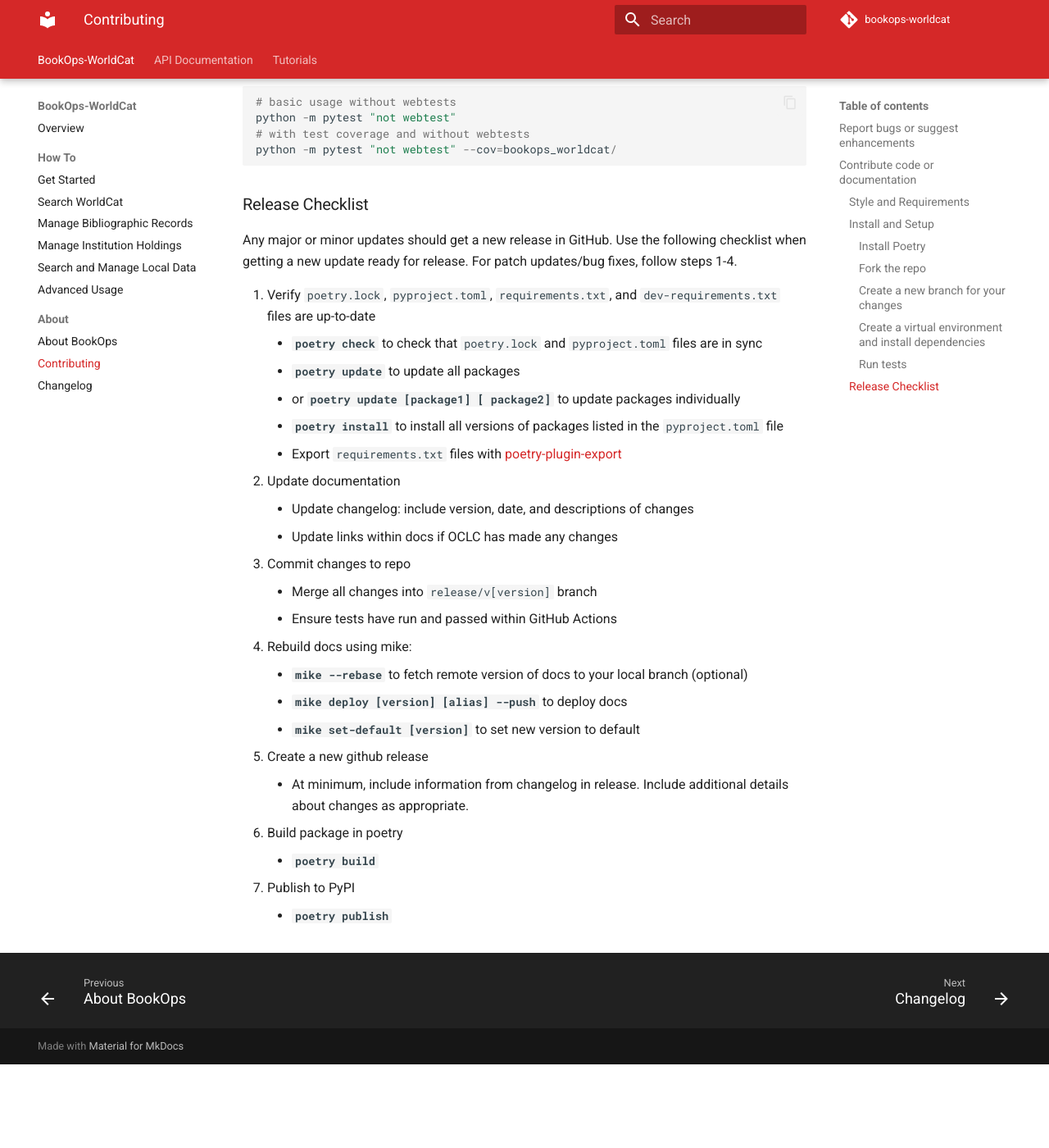
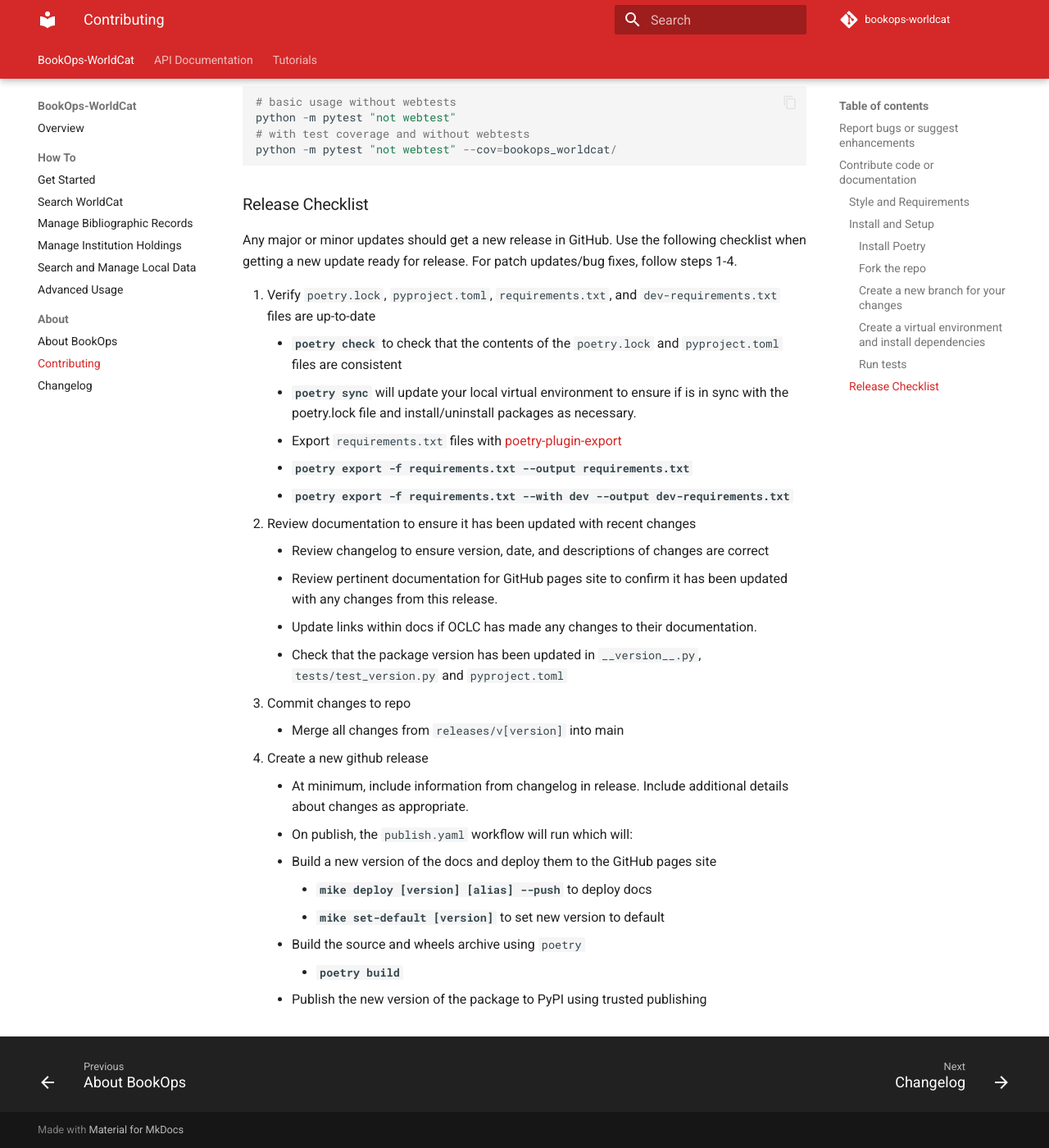
Before and after one commit to BookOps-CAT/bookops-worldcat, an MkDocs documentation site: the page built from docs/contributing.md, in a window 1280 px wide and 1400 px high, scrolled down 1859 px. Shown: the whole window at 82% size. Built offline with MkDocs 1.6.1 and Material for MkDocs 9.7.7, drawn with Linux system fonts in a browser that asks for light colours; comment, search, counter and statistics services are not loaded; the version menu is left out; before the commit the page ends 3157 px from its top, so only the background shows below that; some of the changed text lies outside the part shown.

Commit message:
updated python version and release checklist in contributing.md

```diff
--- a/docs/contributing.md
+++ b/docs/contributing.md
@@ -91,24 +91,24 @@
 Any major or minor updates should get a new release in GitHub. Use the following checklist when getting a new update ready for release. For patch updates/bug fixes, follow steps 1-4.
 
 1. Verify `poetry.lock`, `pyproject.toml`, `requirements.txt`, and `dev-requirements.txt` files are up-to-date
-     * **`poetry check`** to check that `poetry.lock` and `pyproject.toml` files are in sync
-     * **`poetry update`** to update all packages
-     * or **`poetry update [package1] [ package2]`** to update packages individually
-     * **`poetry install`** to install all versions of packages listed in the `pyproject.toml` file
+     * **`poetry check`** to check that the contents of the `poetry.lock` and `pyproject.toml` files are consistent
+     * **`poetry sync`** will update your local virtual environment to ensure if is in sync with the poetry.lock file and install/uninstall packages as necessary.
      * Export `requirements.txt` files with [poetry-plugin-export](https://github.com/python-poetry/poetry-plugin-export)
-2. Update documentation
-    * Update changelog: include version, date, and descriptions of changes
-    * Update links within docs if OCLC has made any changes
+       * **`poetry export -f requirements.txt --output requirements.txt`**
+       * **`poetry export -f requirements.txt --with dev --output dev-requirements.txt`**
+2. Review documentation to ensure it has been updated with recent changes
+    * Review changelog to ensure version, date, and descriptions of changes are correct
+    * Review pertinent documentation for GitHub pages site to confirm it has been updated with any changes from this release.
+    * Update links within docs if OCLC has made any changes to their documentation.
+    * Check that the package version has been updated in `__version__.py`, `tests/test_version.py` and `pyproject.toml`
 3. Commit changes to repo
-    * Merge all changes into `release/v[version]` branch
-    * Ensure tests have run and passed within GitHub Actions
-4. Rebuild docs using mike:
-    * **`mike --rebase`** to fetch remote version of docs to your local branch (optional)
-    * **`mike deploy [version] [alias] --push`** to deploy docs
-    * **`mike set-default [version]`** to set new version to default
-5. Create a new github release
+    * Merge all changes from `releases/v[version]` into main
+4. Create a new github release
     * At minimum, include information from changelog in release. Include additional details about changes as appropriate.
-6. Build package in poetry
-    * **`poetry build`**
-7. Publish to PyPI
-    * **`poetry publish`**
+    * On publish, the `publish.yaml` workflow will run which will:
+      * Build a new version of the docs and deploy them to the GitHub pages site
+        * **`mike deploy [version] [alias] --push`** to deploy docs
+        * **`mike set-default [version]`** to set new version to default
+      * Build the source and wheels archive using `poetry`
+        * **`poetry build`**
+      * Publish the new version of the package to PyPI using trusted publishing
```
Also changed, not shown: other parts of docs/contributing.md (+1 -1 lines).
